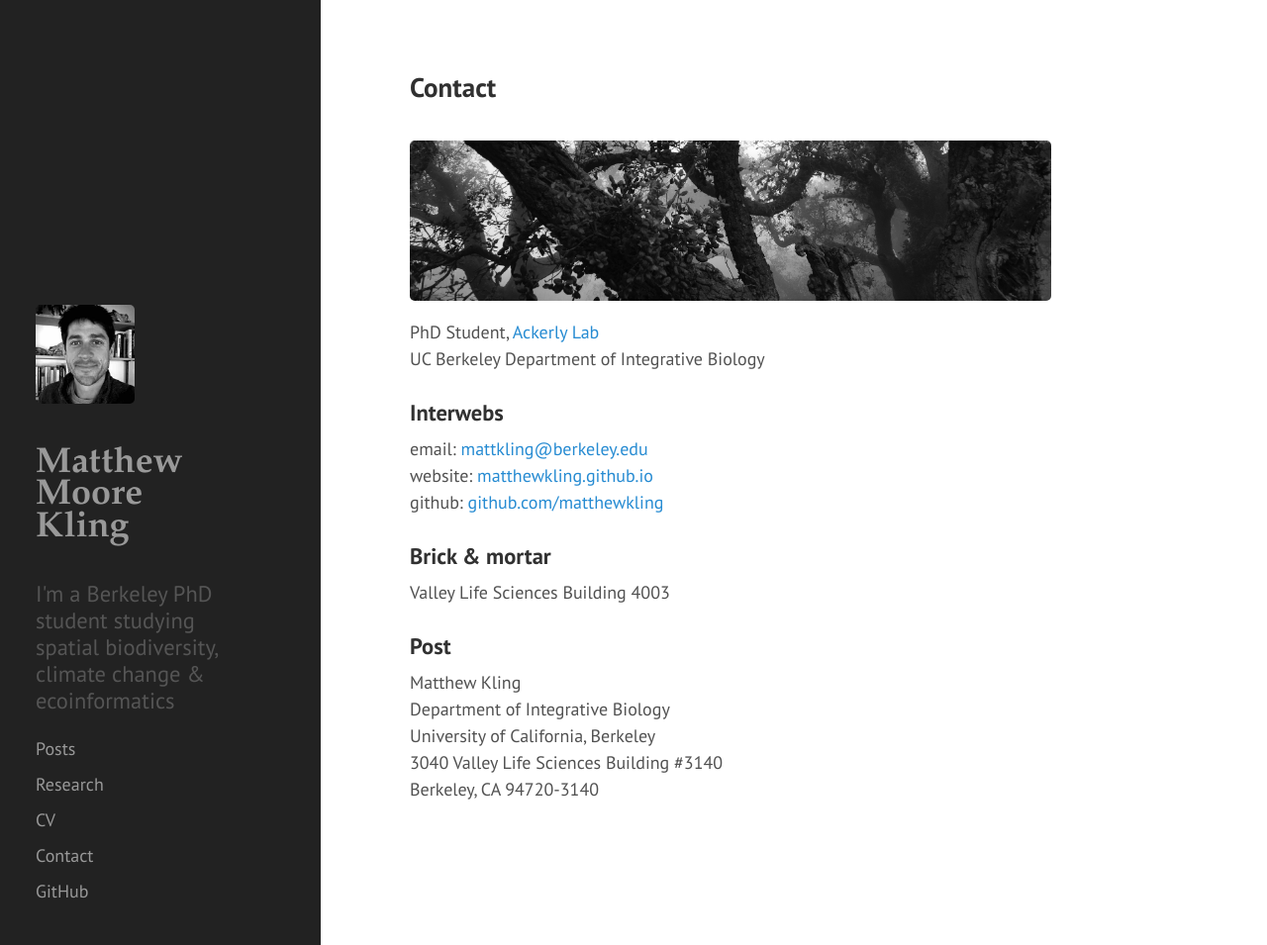
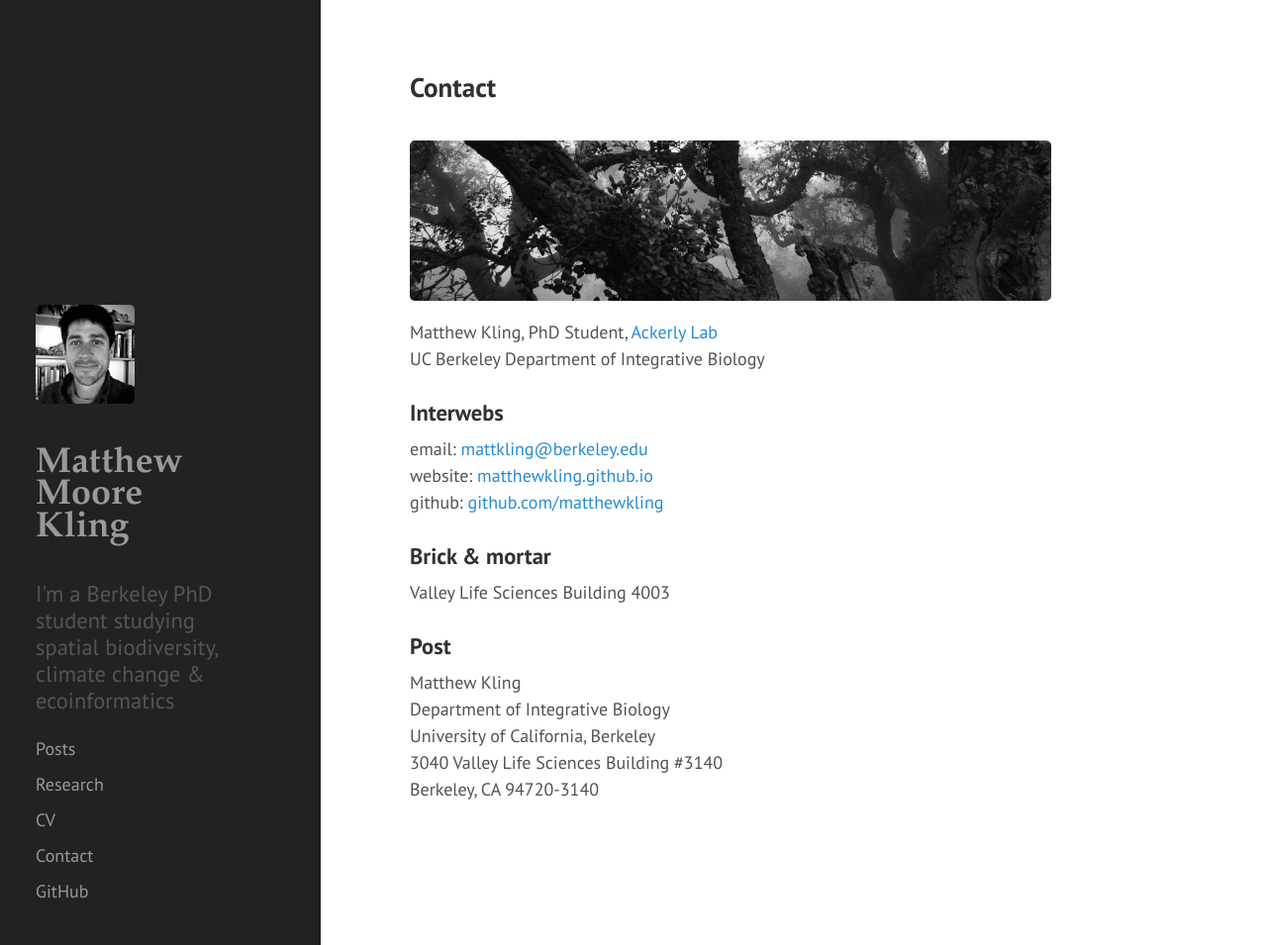
Before and after one commit to matthewkling/matthewkling.github.io, a Jekyll site: the page built from contact.md, in a window 1280 px wide and 955 px high. Shown: the whole window at 99% size. Built offline with Jekyll 4.4.1, drawn with Linux system fonts in a browser that asks for light colours.

Commit message:
update contact

```diff
--- a/contact.md
+++ b/contact.md
@@ -6,11 +6,11 @@ title: Contact
 ![oaks](/assets/oaks.jpg)
 
 
-PhD Student, [Ackerly Lab](http://www.ackerlylab.org) <br>
+Matthew Kling, PhD Student, [Ackerly Lab](http://www.ackerlylab.org) <br>
 UC Berkeley Department of Integrative Biology <br>
 
 ### Interwebs
-email: [mattkling@berkeley.edu](mattkling@berkeley.edu) <br>
+email: [mattkling@berkeley.edu](mailto:mattkling@berkeley.edu) <br>
 website: [matthewkling.github.io](matthewkling.github.io) <br>
 github: [github.com/matthewkling](https://github.com/matthewkling) <br>
 
```
